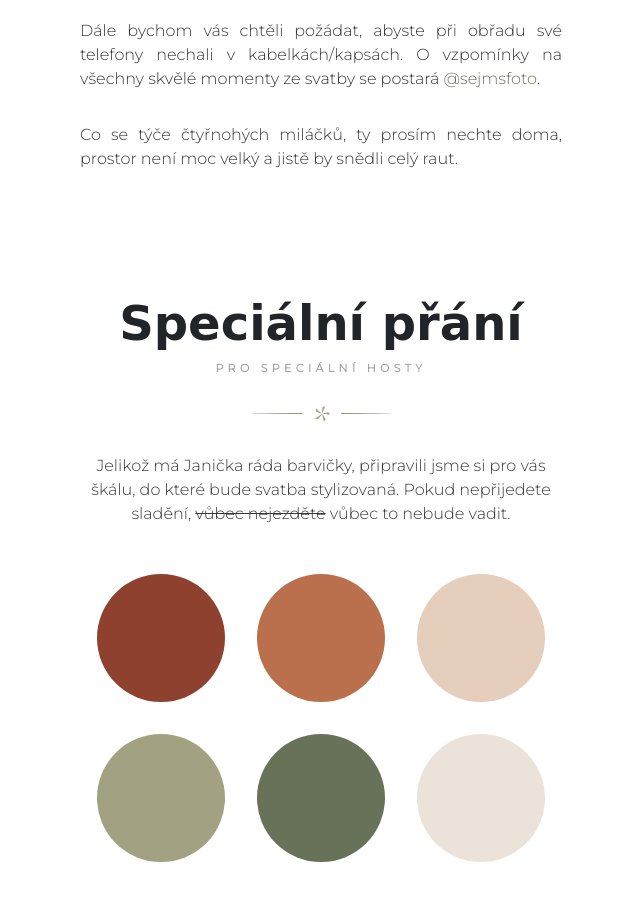
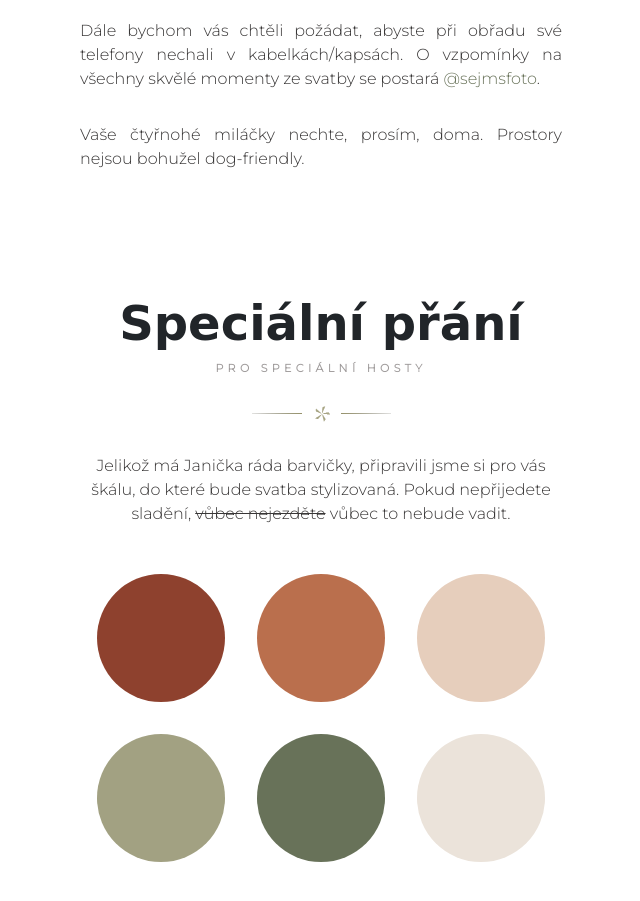
Before and after one commit to PavelVais/svatebniweb, a website: page index.html in a window 1280 px wide. Shown: the part 3880-4781 px from the top of the page, without its empty margins (319-959 px from the left). Drawn offline with nearby package versions, Linux system fonts and the light colour scheme; a web font is replaced by a local one.

Commit message:
Textace - doplneni

```diff
--- a/index.html
+++ b/index.html
@@ -196,7 +196,7 @@
                 O vzpomínky na všechny skvělé momenty ze svatby se postará <a href="https://www.instagram.com/sejmsfot">@sejmsfoto</a>.
             </p>
             <p>
-                Co se týče čtyřnohých miláčků, ty prosím nechte doma, prostor není moc velký a jistě by snědli celý raut.
+                Vaše čtyřnohé miláčky nechte, prosím, doma. Prostory nejsou bohužel dog-friendly.
             </p>
         </section>
     </div>
```
